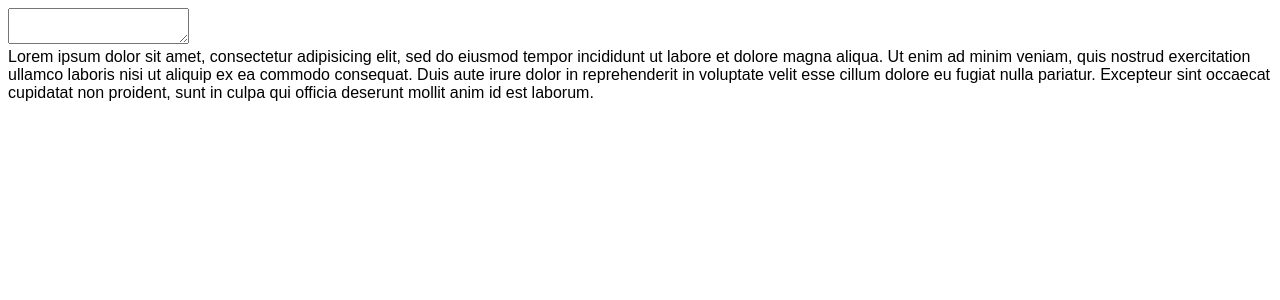
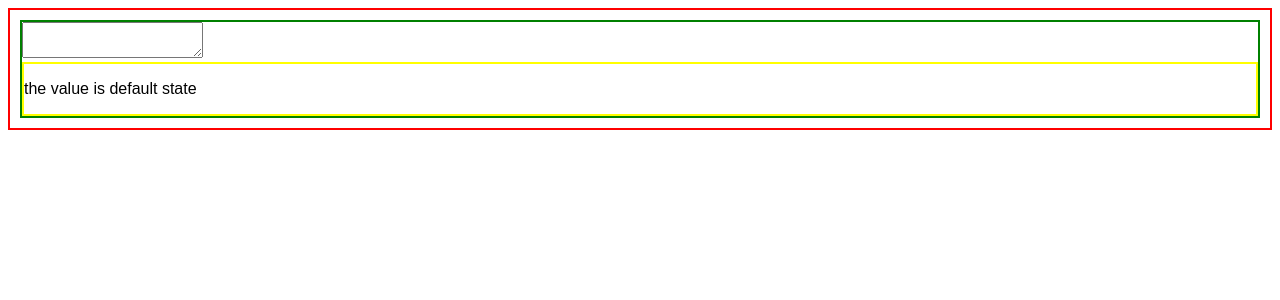
Before and after one commit to stephanie56/markdown_react, a React app: page / in a window 1280 px wide. Shown: the top 300 px of the page. Built offline with nearby package versions, Linux system fonts and the light colour scheme; the HTML template or start-up script is replaced by a standard one.

Commit message:
Updated inputBox js

```diff
--- a/src/components/App.jsx
+++ b/src/components/App.jsx
@@ -4,12 +4,12 @@ import InputBox from 'components/InputBox.jsx'
 import MarkDown from 'components/MarkDown.jsx'
 
 export default class App extends React.Component {
+
   render() {
 
     return (
-      <div>
+      <div className="container">
         <InputBox />
-        <MarkDown />
       </div>
     )
   }
--- a/src/components/InputBox.jsx
+++ b/src/components/InputBox.jsx
@@ -1,15 +1,24 @@
 import React from 'react';
+
+import MarkDown from 'components/MarkDown.jsx'
 export default class InputBox extends React.Component {
+  constructor(){
+    super()
+    this.state={
+      text:"default state"
+    }
+  }
 
   handleChange(e){
-    console.log(e.target.value)
+    var newState = {text: e.target.value}
+    this.setState(newState)
   }
 
   render(){
     return(
-      <div>
+      <div className="inputbox">
         <textarea onChange={this.handleChange.bind(this)}/>
-
+        <MarkDown text={this.state.text} />
       </div>
 
     )
--- a/src/components/MarkDown.jsx
+++ b/src/components/MarkDown.jsx
@@ -3,7 +3,9 @@ export default class MarkDown extends React.Component {
 
   render(){
     return(
-      <div>Lorem ipsum dolor sit amet, consectetur adipisicing elit, sed do eiusmod tempor incididunt ut labore et dolore magna aliqua. Ut enim ad minim veniam, quis nostrud exercitation ullamco laboris nisi ut aliquip ex ea commodo consequat. Duis aute irure dolor in reprehenderit in voluptate velit esse cillum dolore eu fugiat nulla pariatur. Excepteur sint occaecat cupidatat non proident, sunt in culpa qui officia deserunt mollit anim id est laborum.</div>
+      <div className="markdown">
+        <p>the value is {this.props.text}</p>
+      </div>
 
     )
 
--- a/src/stylesheets/stylesheet.scss
+++ b/src/stylesheets/stylesheet.scss
@@ -9,3 +9,17 @@ a {
   text-decoration: none;
   background-color: #F5F5F5;
 }
+
+/* tempt css */
+.container {
+  border:2px solid red;
+  padding:10px;
+}
+
+.inputbox {
+  border:2px green solid;
+}
+
+.markdown {
+  border:2px yellow solid;
+}
```
